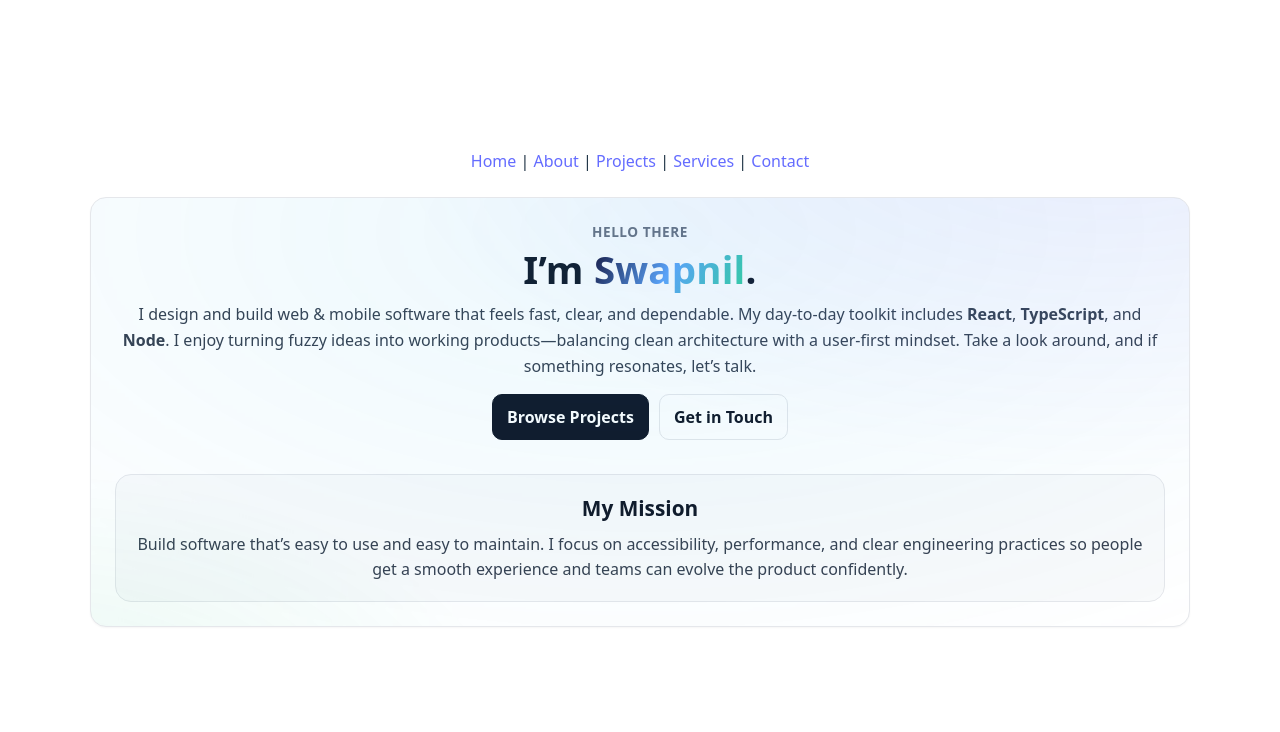
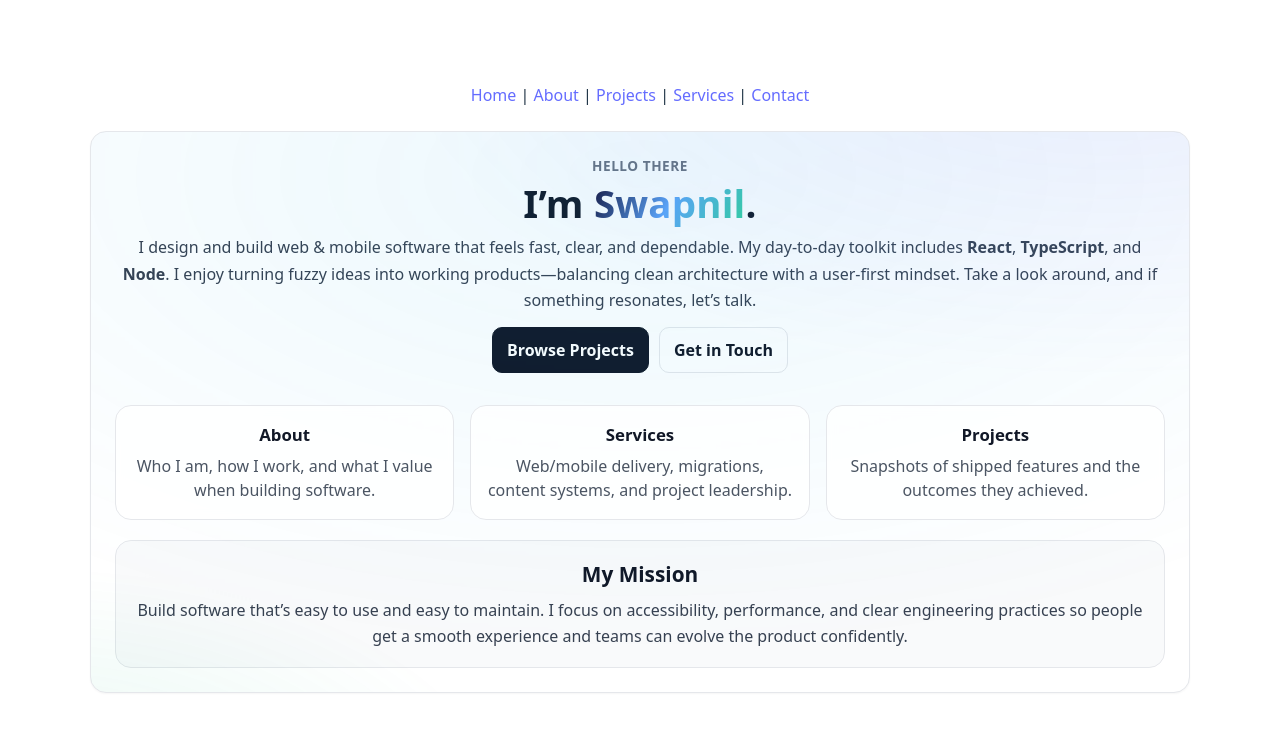
Before and after one commit to ersapatel/COMP229_Assignment_1_React_Portfolio, a React (Vite) app: page / in a window 1280 px wide. Shown: the top 732 px of the page. Built offline with nearby package versions, Linux system fonts and the light colour scheme.

Commit message:
home change revert

```diff
--- a/src/Page/home.css
+++ b/src/Page/home.css
@@ -67,6 +67,13 @@
     justify-content: center;
   }
 
+  /* QUICK LINKS */
+  .home-links {
+    display: grid;
+    grid-template-columns: repeat(3, 1fr);
+    gap: 16px;
+    margin-top: 6px;
+  }
   .link-card {
     display: block;
     padding: 16px;
--- a/src/Page/home.jsx
+++ b/src/Page/home.jsx
@@ -28,6 +28,24 @@ export default function Home() {
         </div>
       </div>
 
+      {/* QUICK LINKS */}
+      <div className="home-links">
+        <NavLink to="/about" className="link-card">
+          <h3>About</h3>
+          <p>Who I am, how I work, and what I value when building software.</p>
+        </NavLink>
+
+        <NavLink to="/services" className="link-card">
+          <h3>Services</h3>
+          <p>Web/mobile delivery, migrations, content systems, and project leadership.</p>
+        </NavLink>
+
+        <NavLink to="/projects" className="link-card">
+          <h3>Projects</h3>
+          <p>Snapshots of shipped features and the outcomes they achieved.</p>
+        </NavLink>
+      </div>
+
       {/* MISSION */}
       <section className="home-mission">
         <h2>My Mission</h2>
```
